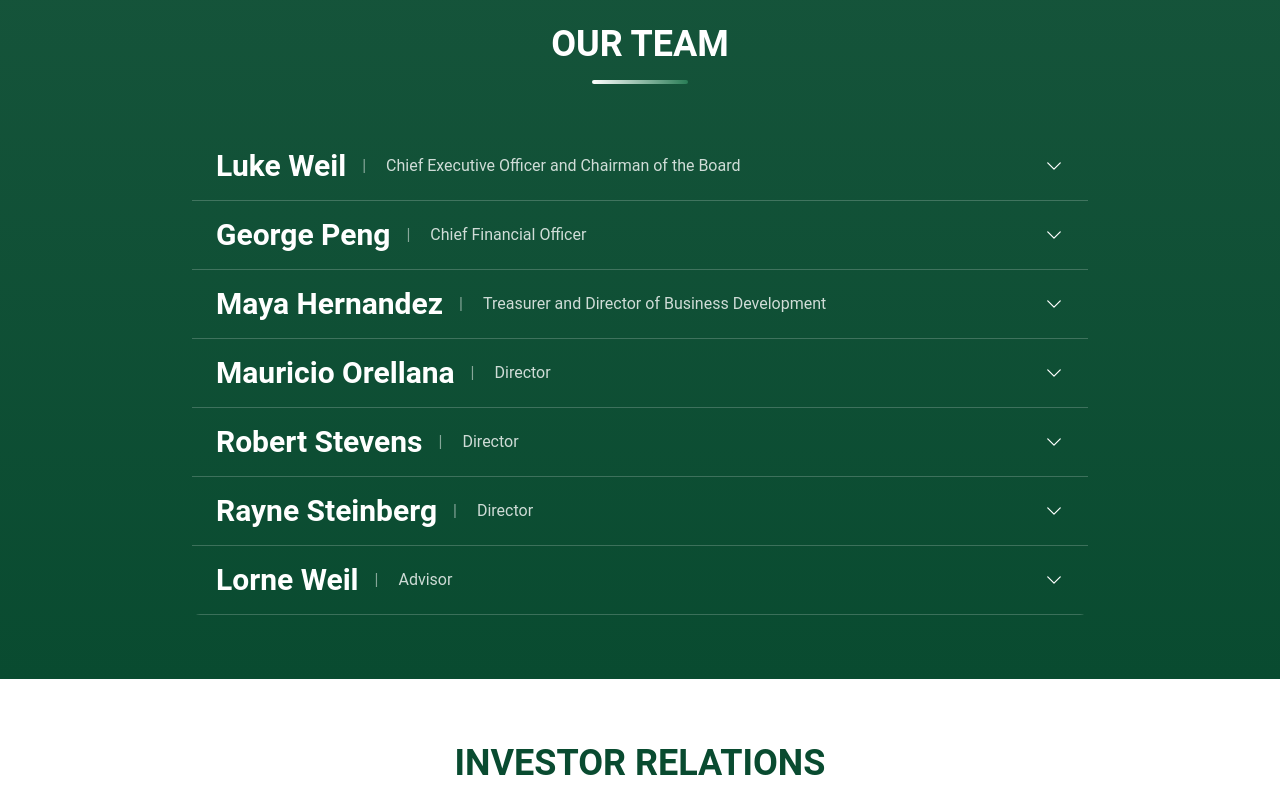
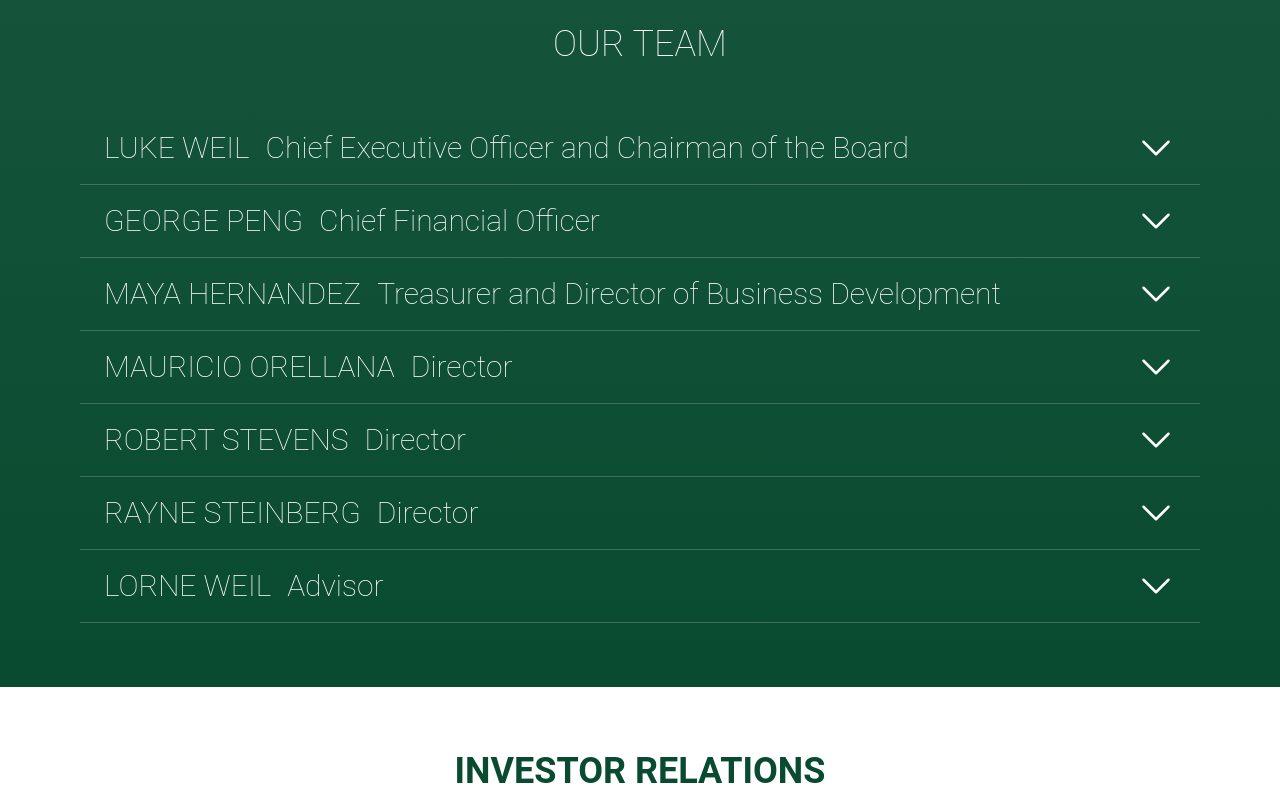
Before and after one commit to santiagorodriguezbermudez/willow-lane-nextjs, a Next.js app: page / in a window 1280 px wide. Shown: the part 1180-1977 px from the top of the page. Built offline with nearby package versions, Linux system fonts and the light colour scheme; a web font is replaced by a local one.

Commit message:
Team Section

```diff
--- a/src/app/HomeContent.js
+++ b/src/app/HomeContent.js
@@ -133,8 +133,7 @@ export default function Home() {
       {/* Team Accordion Section */}
       <section className="py-16 bg-gradient-to-b from-primary/95 to-primary text-white">
         <div className="text-center mb-12">
-          <h2 className="text-4xl font-bold text-white mb-4">OUR TEAM</h2>
-          <div className="w-24 h-1 bg-gradient-to-r from-white to-secondary mx-auto rounded-full"></div>
+          <h2 className="text-4xl text-white font-thin mb-4">OUR TEAM</h2>
         </div>
         <TeamAccordion />
       </section>
--- a/src/app/components/TeamAccordion.js
+++ b/src/app/components/TeamAccordion.js
@@ -2,35 +2,45 @@
 
 import { useState } from 'react'
 import Link from 'next/link'
-import { ChevronDownIcon } from '@heroicons/react/24/outline'
+import { ChevronDownIcon, ArrowRightIcon } from '@heroicons/react/24/outline'
 
 const TeamMemberAccordion = ({ name, title, description, slug, isOpen, onClick }) => {
   return (
     <div className="border-b border-white/20 text-white">
       <button
-        className="w-full py-4 px-6 flex items-center justify-between hover:bg-white/10 transition-colors"
+        className="w-full py-4 px-4 md:px-6 flex items-center justify-between hover:bg-white/10 transition-colors"
         onClick={onClick}
       >
-        <div className="flex justify-start gap-4 flex-row items-start items-center">
-          <span className="font-bold text-xl md:text-3xl text-white whitespace-nowrap">{name}</span>
-          <span className="text-white/50">|</span>
-          <span className="text-xs md:text-base text-left text-white/80 whitespace-wrap p-1">{title}</span>
+        <div className="flex-1 flex items-center justify-start gap-4">
+          <span className="font-thin text-xl md:text-3xl text-white uppercase text-left">{name}</span>
+          <span className="font-thin text-lg md:text-3xl text-white/80 md:text-white text-right">{title}</span>
         </div>
         <ChevronDownIcon
-          className={`w-5 h-5 min-w-5 min-h-5 transform transition-transform duration-300 ease-in-out text-white ${isOpen ? 'rotate-180' : ''}`}
+          className={`w-8 h-8 md:w-10 md:h-10 min-w-8 min-h-8 md:min-w-10 md:min-h-10 font-thin transform transition-transform duration-300 ease-in-out text-white flex-shrink-0 ml-4 ${isOpen ? 'rotate-180' : ''}`}
         />
       </button>
 
       <div className={`grid transition-all duration-300 ease-in-out ${isOpen ? 'grid-rows-[1fr]' : 'grid-rows-[0fr]'}`}>
         <div className="overflow-hidden">
-          <div className="px-6 py-4 bg-white">
-            <p className="text-gray-700 mb-4">{description}</p>
-            <Link
-              href={`/team/${slug}`}
-              className="text-secondary hover:text-primary transition-colors font-medium"
-            >
-              View Full Profile
-            </Link>
+          <div className="px-4 md:px-6 py-4 bg-white/[0.98]">
+            <div>
+              <h6 className="text-primary text-2xl md:text-3xl font-thin uppercase">{name}</h6>
+              <p className="text-gray-600 text-base md:text-lg italic font-thin">{title}</p>
+              <p className="h-1 border-b border-primary w-1/2 mb-4"></p>
+              <p className="text-gray-600 mb-8 font-thin text-base md:text-lg">{description}</p>
+              <p className="h-1 border-b border-primary w-full mb-4"></p>
+              <div className="flex justify-end">
+                <Link
+                  href={`/team/${slug}`}
+                  className="text-gray-400 hover:text-primary transition-colors font-medium text-right md:text-left group inline-flex items-center"
+                >
+                  <span className="text-gray-400 group-hover:text-primary transition-colors font-medium text-sm md:text-base">
+                    View Full Profile
+                  </span>
+                  <ArrowRightIcon className="ml-2 md:ml-3 w-3 h-3 md:w-4 md:h-4 inline group-hover:translate-x-1 transition-transform" />
+                </Link>
+              </div>
+            </div>
           </div>
         </div>
       </div>
@@ -81,14 +91,14 @@ export default function TeamAccordion() {
     {
       name: "Lorne Weil",
       title: "Advisor",
-      description: "Lorne serves as an advisor to the Company. Mr. Weil has served as the Executive Chairman of Inspired Entertainment, Inc. (“Inspired”) since the consummation of its business combination that created the current Inspired Entertainment, Inc. in December 2016. Mr. Weil was the co-sponsor and founder of Inspired’s predecessor, Hydra Industries, and served as its Chairman and Chief Executive Officer since its formation in 2014.",
+      description: "Lorne serves as an advisor to the Company. Mr. Weil has served as the Executive Chairman of Inspired Entertainment, Inc. (“Inspired”) since the consummation of its business combination that created the current Inspired Entertainment, Inc. in December 2016. Mr. Weil was the co-sponsor and founder of Inspired's predecessor, Hydra Industries, and served as its Chairman and Chief Executive Officer since its formation in 2014.",
       slug: "lorne-weil"
     }
   ]
 
   return (
-    <div className="max-w-4xl mx-auto">
-      <div className="rounded-lg overflow-hidden">
+    <div className="w-full px-4 md:px-20 mx-auto">
+      <div>
         {teamMembers.map((member, index) => (
           <TeamMemberAccordion
             key={member.slug}
```
